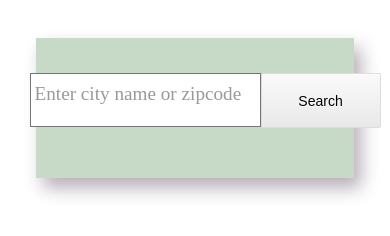
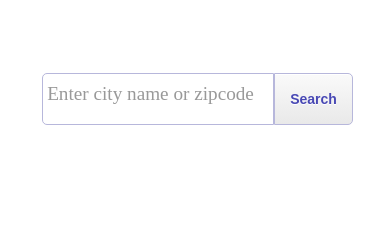
Before and after one commit to bckto/weatherApp, a website: page public/index.html in a window 390 px wide. Drawn offline with Linux system fonts and the light colour scheme.

Commit message:
Changed text color and adjusted placeholder text

```diff
--- a/public/index.html
+++ b/public/index.html
@@ -13,11 +13,14 @@
 
 <body>
     <div id="mainContainer" class="main-content">
+
         <div class="search-bar">
             <input type="text" name="city" id="city-name" class="city-input" required />
             <label for="city-name" class="control-label">Enter city name or zipcode</label>
             <input type="submit" id="city-information" value="Search" class="submit-button" /></div>
-        <div id="information-display" class="showInfo"></div>
+        <div class="content-container">
+            <div id="information-display" class="showInfo"></div>
+        </div>
     </div>
     <script src="index.js"></script>
 </body>
--- a/public/style.css
+++ b/public/style.css
@@ -34,20 +34,31 @@ span {
     width: fit-content;
     font-size: 14px;
     position: relative;
-    margin: 20px 0 20px;
+    margin: 20px 15px 15px 20px;
 }
 
 .city-input {
-    margin-left: 20px;
     width: 225px;
     height: 50px;
     font-size: 1.2rem;
     display: block;
-    border: 1px solid #757575;
+    border: 1px solid #B7B7DB;
+    border-radius: 5px 0 0 5px;
+    padding: 0;
+    margin: 0;
+}
+
+input[type="text"] {
+    padding-top: 5px !important;
+    padding-bottom: -5px !important;
+    padding-left: 5px !important;
+    height: 45px;
 }
 
 .city-input:focus {
     outline: none;
+    padding: 0;
+    margin: 0;
 }
 
 .control-label {
@@ -56,7 +67,7 @@ span {
     font-weight: normal;
     position: absolute;
     pointer-events: none;
-    left: 25px;
+    left: 5px;
     top: 10px;
     transition: 0.2s ease all;
     -moz-transition: 0.2s ease all;
@@ -65,15 +76,16 @@ span {
 
 .city-input:focus~label,
 .city-input:valid~label {
-    margin-top: 5px;
-    margin-bottom: -5px;
     top: -1px;
+    left: 5px;
     font-size: 12px;
     color: #555;
+    margin: 5px 5px -5px 0px;
+    padding: 0;
 }
 
 
-/* animations */
+/* animations  */
 
 @-webkit-keyframes inputHighlighter {
     from {
@@ -106,21 +118,22 @@ span {
 }
 
 .submit-button {
-    width: 120px;
-    height: 55px;
+    height: 52px;
     font-size: 14px;
+    font-weight: 600;
+    color: #4848b4;
     box-shadow: inset 0px 1px 0px 0px #ffffff;
     background: linear-gradient(to bottom, #f9f9f9 5%, #e9e9e9 100%);
     background-color: #f9f9f9;
-    border-radius: 2px;
-    border: 1px solid #dcdcdc;
+    border-radius: 0 5px 5px 0;
+    border: 1px solid #B7B7DB;
     display: inline-block;
     cursor: pointer;
-    font-size: 14px;
-    padding: 7px 24px;
+    padding: 7px 15px;
     text-decoration: none;
     text-shadow: 0px 1px 0px #ffffff;
     margin-bottom: 30px;
+    outline: none;
 }
 
 .submit-button:hover {
@@ -139,8 +152,12 @@ span {
     align-items: center;
     margin-top: 50px;
     padding-top: 15px;
-    width: 385px;
-    background-color: #C7DAC7;
+    width: 380px;
+}
+
+.content-container {
+    background-color: #f1efef;
+    border-radius: 5px;
     box-shadow: 7px 10px 17px 0px rgba(184, 175, 184, 1);
 }
 
@@ -160,11 +177,10 @@ span {
         align-items: center;
     }
     .main-content {
-        width: 85%;
-        font-size: 120%;
-        margin: 0;
-        margin-top: 30px;
-        margin-bottom: 30px;
+        width: fit-content;
+        font-size: 1rem;
+        padding-bottom: 20px;
+        margin: 30px 0;
     }
     h2 {
         font-size: 100%;
```
